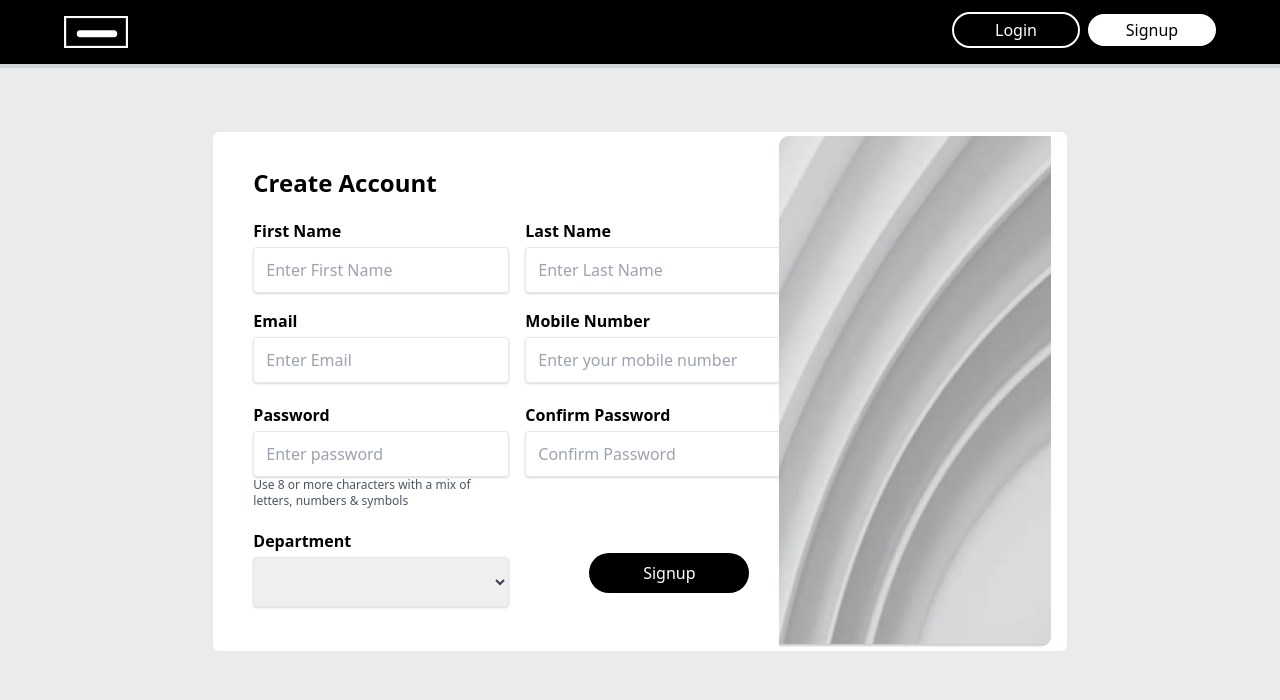
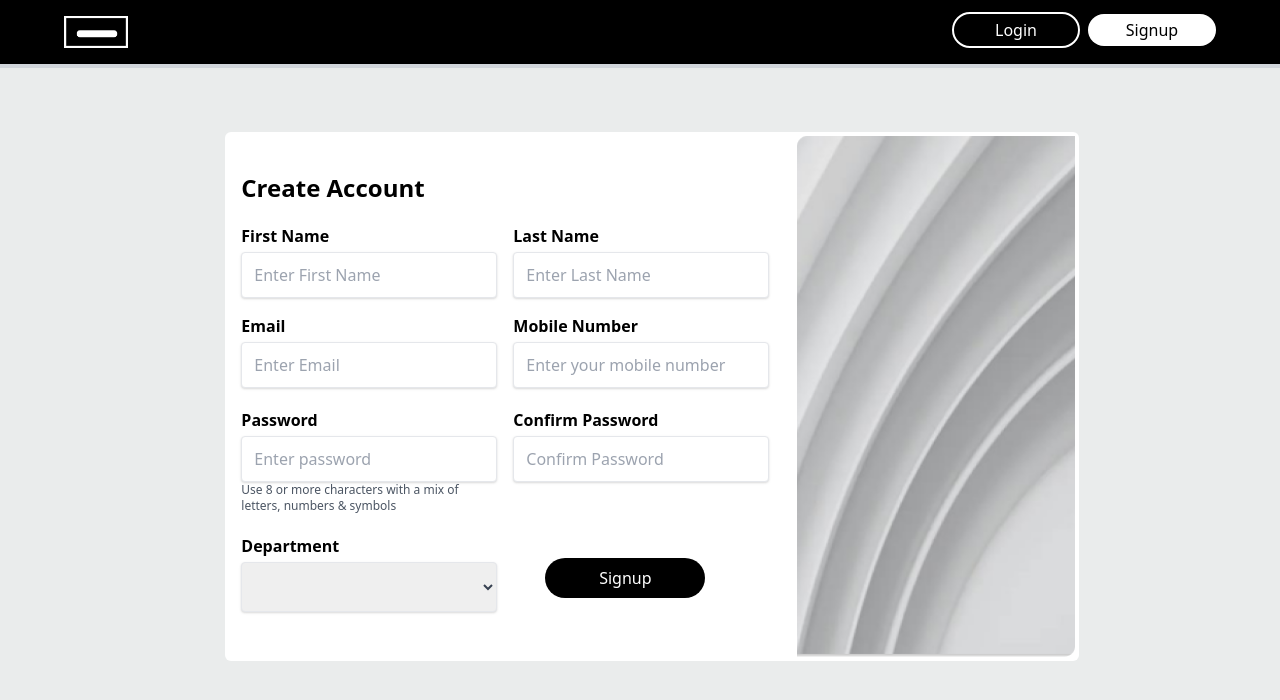
Before and after one commit to oizidbih/Eltechnology, a Vue app: page /signup/user in a window 1280 px wide. Shown: the top 700 px of the page. Built offline with nearby package versions, Linux system fonts and the light colour scheme.

Commit message:
signup form fixed

```diff
--- a/src/components/Signupform.vue
+++ b/src/components/Signupform.vue
@@ -1,5 +1,5 @@
 <template>
-  <div class="w-full md:w-96 my-auto md:px-7 lg:px-0 ml-4">
+  <div class="my-auto px-2 ">
     <h1 class="font-bold text-2xl mb-1 pt-6 lg:pt-0">Create Account</h1>
     <div v-if="error" class="text-red-900 h-12 flex items-center  w-11/12 text-center border-2 border-red-600 mb-2 bg-red-100">
       <p class="ml-4">{{error}}</p>
@@ -15,7 +15,7 @@
           v-on:keypress="isLetter($event)"
           v-model="state.FormData.first_name"
           placeholder="Enter First Name"
-          class="capitalize shadow appearance-none border rounded w-56 xl:w-64 mx-auto p-3 text-gray-700 leading-tight focus:outline-none focus:shadow-outline"
+          class="capitalize shadow appearance-none border rounded  xl:w-64 p-3 text-gray-700 leading-tight focus:outline-none focus:shadow-outline"
         />
         <p
           class="text-red-600 font-bold capitalize"
@@ -34,7 +34,7 @@
           placeholder="Enter Last Name"
           v-on:keypress="isLetter($event)"
           v-model="state.FormData.last_name"
-          class="capitalize shadow appearance-none border rounded w-56 xl:w-64 mx-auto p-3 text-gray-700 leading-tight focus:outline-none focus:shadow-outline"
+          class="capitalize shadow appearance-none border rounded  xl:w-64  p-3 text-gray-700 leading-tight focus:outline-none focus:shadow-outline"
         />
         <p
           class="text-red-600 font-bold capitalize"
@@ -55,7 +55,7 @@
           type="email"
           v-model="state.FormData.email"
           placeholder="Enter Email"
-          class="shadow appearance-none border rounded w-56 xl:w-64 mx-auto p-3 text-gray-700 leading-tight focus:outline-none focus:shadow-outline mb-1"
+          class="shadow appearance-none border rounded  xl:w-64  p-3 text-gray-700 leading-tight focus:outline-none focus:shadow-outline mb-1"
         />
         <p
           class="text-red-600 font-bold capitalize"
@@ -76,7 +76,7 @@
           id="mobile"
           placeholder="Enter your mobile number"
           pattern="[0-9]{4}[0-9]{7}"
-          class="shadow appearance-none border rounded w-56 xl:w-64 mx-auto p-3 text-gray-700 leading-tight focus:outline-none focus:shadow-outline"
+          class="shadow appearance-none border rounded  xl:w-64  p-3 text-gray-700 leading-tight focus:outline-none focus:shadow-outline"
         />
         <p
           class="text-red-600 font-bold capitalize"
@@ -99,10 +99,10 @@
           id="password"
           placeholder="Enter password"
           v-model="state.FormData.password.password"
-          class="shadow appearance-none border rounded w-56 xl:w-64 mx-auto p-3 text-gray-700 leading-tight focus:outline-none focus:shadow-outline"
+          class="shadow appearance-none border rounded  xl:w-64  p-3 text-gray-700 leading-tight focus:outline-none focus:shadow-outline"
         />
         <p class="mb-1 text-xs text-gray-600">
-          Use 8 or more characters with a mix of letters, numbers & symbols
+          Use 8 or more characters with a mix of <br> letters, numbers & symbols
         </p>
         <p
           class="text-red-600 font-bold capitalize"
@@ -124,7 +124,7 @@
           id="confirmPassword"
           placeholder="Confirm Password"
           v-model="state.FormData.password.ConfirmPassword"
-          class="shadow appearance-none border rounded w-56 xl:w-64 mx-auto p-3 text-gray-700 leading-tight focus:outline-none focus:shadow-outline "
+          class="shadow appearance-none border rounded  xl:w-64  p-3 text-gray-700 leading-tight focus:outline-none focus:shadow-outline "
         />
         <p
           class="text-red-600 font-bold capitalize"
@@ -147,7 +147,7 @@
           id="Department"
           v-model="state.FormData.department"
           placeholder="Select"
-          class="shadow border rounded w-56 xl:w-64 mx-auto p-3 text-gray-700 leading-tight focus:outline-none focus:shadow-outline"
+          class="shadow border rounded  xl:w-64  p-3 text-gray-700 leading-tight focus:outline-none focus:shadow-outline"
         >
           <option selected disabled>Select</option>
           <option  v-for="dep in department" :key="dep">{{ dep }}</option>
@@ -162,7 +162,7 @@
       </div>
       <div>
         <button
-          class="text-white bg-black p-2 w-40 rounded-full my-6 ml-20"
+          class="text-white bg-black p-2 w-40 rounded-full my-6 ml-12 2xl:ml-20"
         >
           Signup
         </button>
--- a/src/views/Signup.vue
+++ b/src/views/Signup.vue
@@ -2,10 +2,12 @@
 <div>
     <Mainbar />
     <div class="flex justify-evenly ">
-    <div class="bg-white w-full mx-8 px-6 lg:pt-6 lg:w-8/12 rounded-md my-16 flex lg:flex-row justify-between">
+    <div class="bg-white sm:ml-6 pl-2 pr-6 lg:pt-6 w-full sm:w-8/12 2xl:w-7/12 rounded-md my-16 flex lg:flex-row justify-between">
         <Signupform />
-        <div class="w-24 p-1 lg:px-2 sm:w-36 md:w-40 lg:w-48 xl:w-72 lg:-mt-6 lg:-mr-4 ">
+        <div class="w-24 shrink p-1 w-64 sm:w-52 md:w-72 lg:-mt-6 -mr-6">
+            <div class="w-full h-full">
             <img src="..\assets\Signup.png" class="w-full h-full" alt="Pattern">
+            </div>
         </div>
     </div>
 </div>
```
